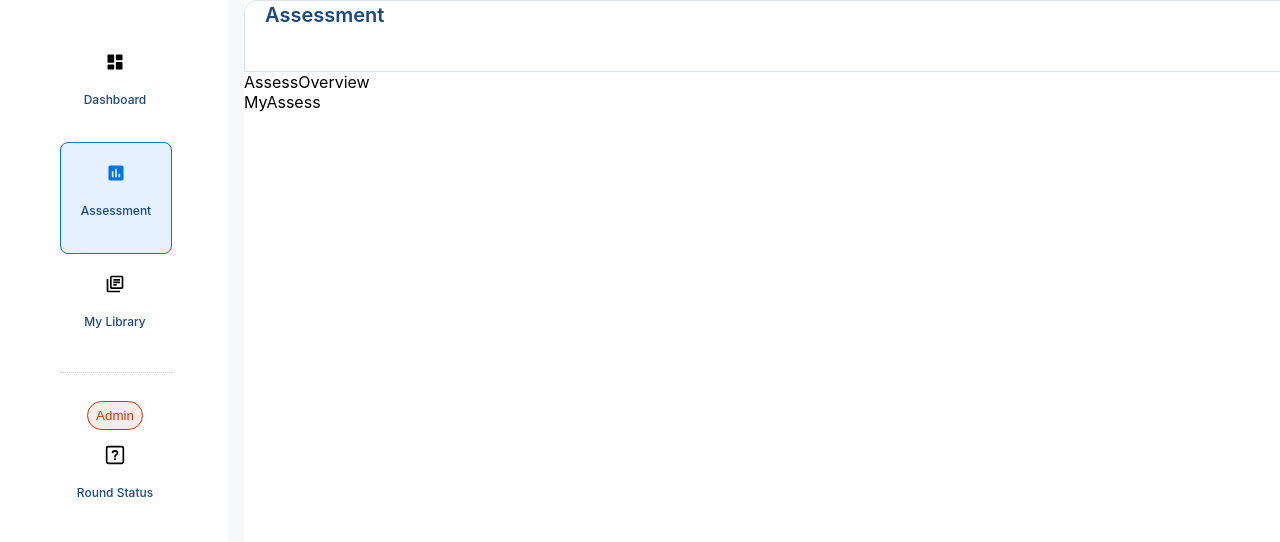
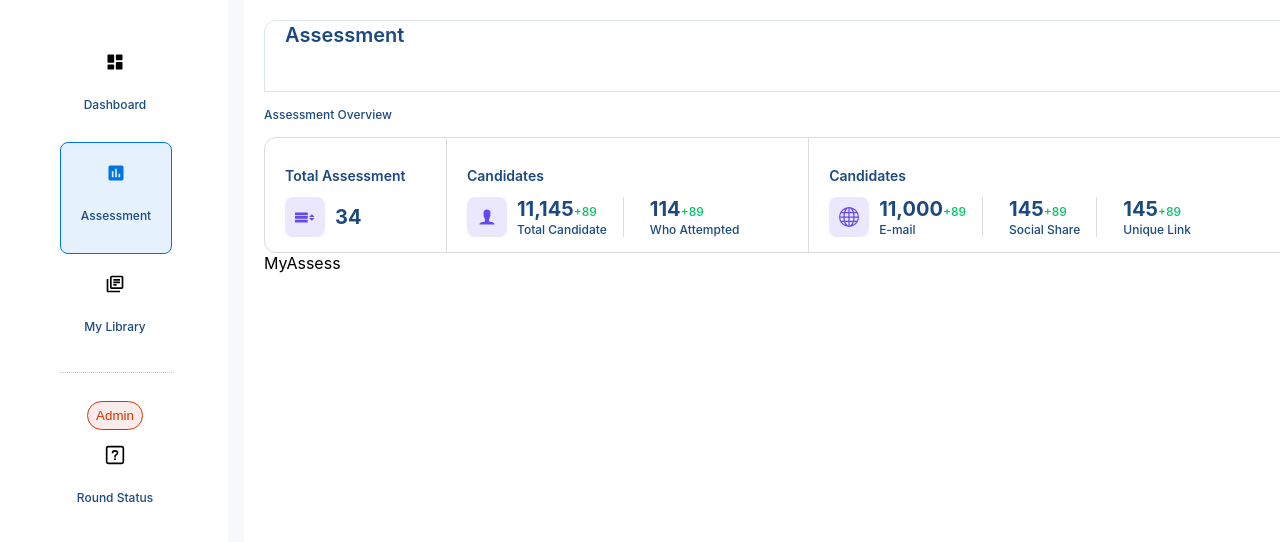
Before and after one commit to Vishakharajput00/unstopTask, a React (Create React App) app: page / in a window 1280 px wide. Shown: the top 542 px of the page. Built offline with nearby package versions, Linux system fonts and the light colour scheme.

Commit message:
overview

```diff
--- a/src/components/AssessOverview.css
+++ b/src/components/AssessOverview.css
@@ -0,0 +1,124 @@
+.heading {
+  font: Inter;
+  font-weight: 500;
+  size: 18px;
+  line-height: 25.2px;
+  color: #1c4980;
+}
+.main {
+  width: 1224px;
+  height: 114px;
+  border-radius: 12px;
+  border: 1px solid #dadce0;
+  display: flex;
+}
+.firstBox {
+  width: 162px;
+ border-right: 1px solid #dadce0;
+  padding-top: 16px;
+  padding-right: 20px;
+  padding-bottom: 16px;
+  padding-left: 20px;
+}
+ h2 {
+  font-family: Inter;
+  font-size: 14px;
+  font-weight: 600;
+  line-height: 20px;
+  letter-spacing: 0px;
+  text-align: left;
+  color: #1c4980;
+}
+.flex{
+    display: flex;
+    height:40px;
+    width:77px
+}
+.firstBoxIcon {
+    height:40px;
+    width:40px;
+  border-radius: 8px;
+  background-color: #ebe8fd;
+  display: flex;
+  justify-content: center;
+  align-items: center;
+}
+
+.icon{
+    width: 20px;
+height: 20px;
+color:#6548EE
+}
+.spanHead{
+    font-family: Inter;
+font-size: 20px;
+font-weight: 700;
+align-items: center;
+display: flex;
+color:#1C4980;
+padding-left: 10px;
+}
+
+.secondBox {
+    width: 369px;
+   border-right: 1px solid #dadce0;
+    padding-top: 16px;
+    padding-right: 20px;
+    padding-bottom: 16px;
+    padding-left: 20px;
+  }
+
+  .spanHead1{
+    font-family: Inter;
+font-size: 20px;
+font-weight: 700;
+/* align-items: center;
+display: flex; */
+color:#1C4980;
+padding-left: 10px;
+}
+.spanHead1 span{
+    font-family: Inter;
+font-size: 12px;
+font-weight: 500;
+line-height: 17px;
+letter-spacing: 0px;
+text-align: left;
+color:#05C165
+}
+.candidteflex{
+    display: flex;
+}
+.totalCan{
+    font-family: Inter;
+font-size: 12px;
+font-weight: 500;
+line-height: 17px;
+letter-spacing: 0px;
+text-align: left;
+color:#1C4980
+}
+.line{
+    margin-left: 1rem;
+    margin-right: 1rem;
+    height:40px;
+    border-left: 1px solid #DADCE0;
+}
+
+.thirdBox {
+    width: 499px;
+   border-right: 1px solid #dadce0;
+    padding-top: 16px;
+    padding-right: 20px;
+    padding-bottom: 16px;
+    padding-left: 20px;
+  }
+
+  .fourthBox {
+    width: 188px;
+   border-right: 1px solid #dadce0;
+    padding-top: 16px;
+    padding-right: 20px;
+    padding-bottom: 16px;
+    padding-left: 20px;
+  }
--- a/src/components/AssessOverview.js
+++ b/src/components/AssessOverview.js
@@ -1,7 +1,86 @@
-import React from 'react'
+import React from 'react';
+import "./AssessOverview.css";
+import { ImMenu2 } from "react-icons/im";
+import { IoIosPerson } from "react-icons/io";
+import { BsGlobe } from "react-icons/bs";
+import { IoDocumentAttachOutline } from "react-icons/io5";
+
+
 
 export default function AssessOverview() {
   return (
-    <div>AssessOverview</div>
+    <div>
+        <h2 class="heading">Assessment Overview</h2>
+        <div class="main">
+           <div class='firstBox'>
+            <h2>Total Assessment</h2>
+            <div class="flex">
+                <div class="firstBoxIcon">
+
+                    <ImMenu2 class="icon"/>
+                </div>
+                <div class="spanHead">34</div>
+            </div>
+           </div>
+           <div class='secondBox'>
+            <h2>Candidates</h2>
+            <div class="candidteflex">
+                <div class="firstBoxIcon">
+
+                    <IoIosPerson class="icon"/>
+                </div>
+                <div class="spanHead1">11,145
+                <span >+89</span>
+                <div class="totalCan">Total Candidate</div>
+                </div>
+                <div class="line"></div>
+
+               <div class="spanHead1">114
+               <span >+89</span>
+               <div class="totalCan">Who Attempted</div>
+               </div>
+            </div>
+
+           </div>
+           <div class='thirdBox'>
+            <h2>Candidates</h2>
+            <div class="candidteflex">
+                <div class="firstBoxIcon">
+
+                    <BsGlobe class="icon"/>
+                </div>
+                <div class="spanHead1">11,000
+                <span >+89</span>
+                <div class="totalCan">E-mail</div>
+                </div>
+                <div class="line"></div>
+
+               <div class="spanHead1">145
+               <span >+89</span>
+               <div class="totalCan">Social Share</div>
+
+               </div>
+               <div class="line"></div>
+
+               <div class="spanHead1">145
+               <span >+89</span>
+               <div class="totalCan">Unique Link</div>
+
+               </div>
+            </div>
+
+           </div>
+           <div class='fourthBox'>
+            <h2>Total Purpose</h2>
+            <div class="flex">
+                <div class="firstBoxIcon">
+
+                    <IoDocumentAttachOutline class="icon"/>
+                </div>
+                <div class="spanHead">11</div>
+            </div>
+           </div>
+        </div>
+    </div>
   )
 }
--- a/src/components/Home.js
+++ b/src/components/Home.js
@@ -17,7 +17,7 @@ export default function Home() {
       <SideNav/>
      </div>
 
-        <div style={{backgroundColor:"white"}}>
+        <div style={{backgroundColor:"white",padding:"20px"}}>
           <UpperHeader/>
           <AssessOverview/>
           <MyAssess/>
--- a/src/components/UpperHeader.css
+++ b/src/components/UpperHeader.css
@@ -1,6 +1,7 @@
 
 .assess {
-    width: 1264px;
+    /* width: 1264px; */
+    width:100%;
     height: 70px;
     border-top-left-radius: 12px;
     border-top-right-radius: 12px;
```
Also changed, not shown: src/components/Home.css (+0 -70 lines).
